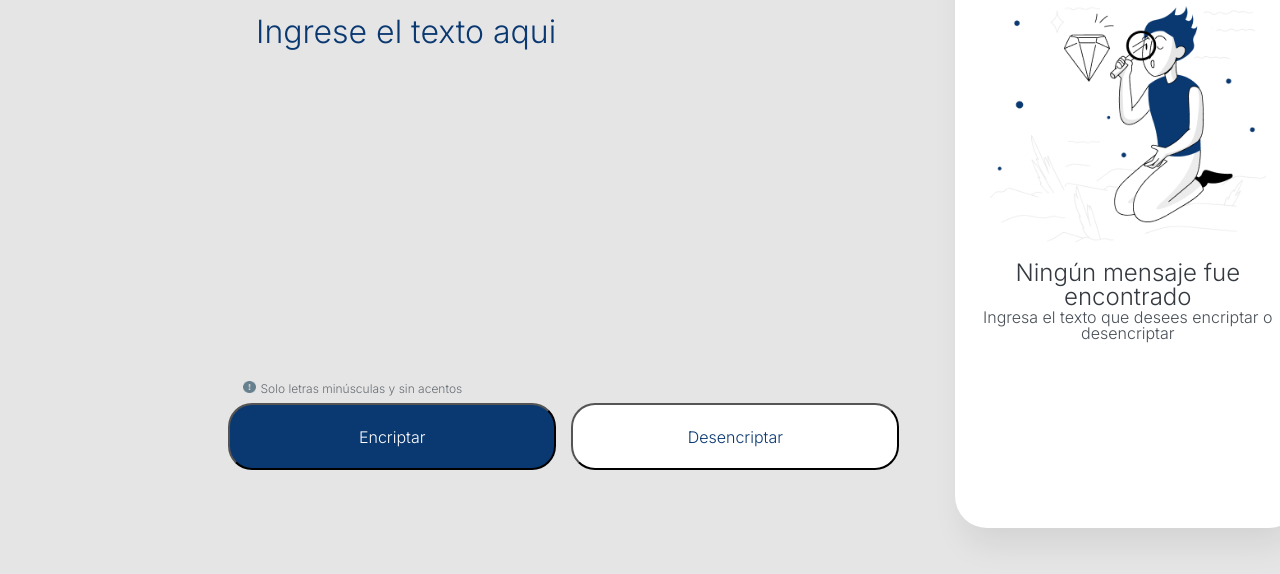
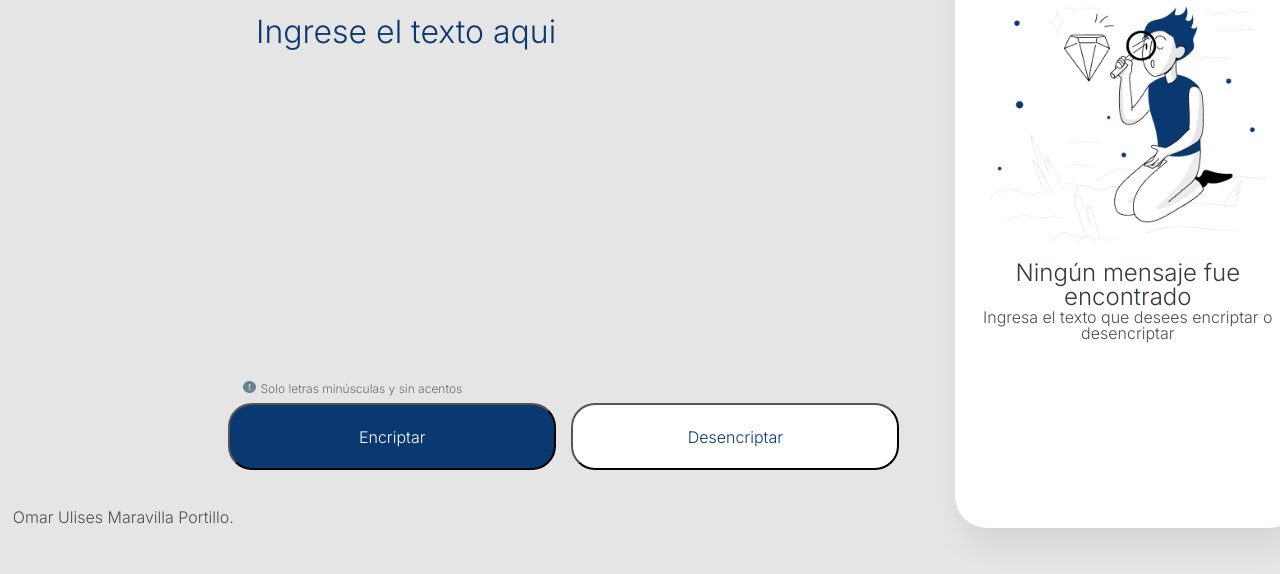
Before and after one commit to omarUMP/Encriptador-de-texto, a plain HTML site: page index.html in a window 1280 px wide. Shown: the part 142-716 px from the top of the page. Drawn offline with Linux system fonts and the light colour scheme.

Commit message:
Agregado pie de pagina

```diff
--- a/index.html
+++ b/index.html
@@ -56,6 +56,7 @@
 
     <footer>
         <!-- Un rodapie con los datos de la persona que desarrolló el sitio web! -->
+        <legend class="autor">Omar Ulises Maravilla Portillo.</legend>
 
     </footer>
 </body>
--- a/styles.css
+++ b/styles.css
@@ -28,11 +28,7 @@ p{
     font-style: normal;
     font-size: 16px;
 
-    /* or 24px */
-
     text-align: center;
-
-    /* Gray/gray-400 */
 
     color: #495057;
 }
@@ -78,7 +74,6 @@ h2{
 .imagen-nota{
     padding: 3em 0 0 19%;
     width: 1%;
-    /* vertical-align: baseline; */
 }
 
 .nota{
@@ -109,12 +104,6 @@ h2{
     color: #FFFFFF;
 }
 
-/* .encriptar:hover{
-    width: 330px;
-    height: 70px;
-    font-size: 20px;
-} */
-
 .desencriptar{
     width: 328px;
     height: 67px;
@@ -131,9 +120,6 @@ h2{
 }
 
 .texto-encriptado{
-    /* padding: 0 0 20px 0;
-    margin: -100px 0 0 71%; */
-
     position: absolute;
     top: 30px;
     left: 955px;
@@ -160,3 +146,10 @@ h2{
 
     color: #0A3871;
 }
+
+.autor{
+    margin: 3% 0 0 1%;
+    font-family: inherit;
+    font-size: 16px;
+    color: #495057;
+}
```
